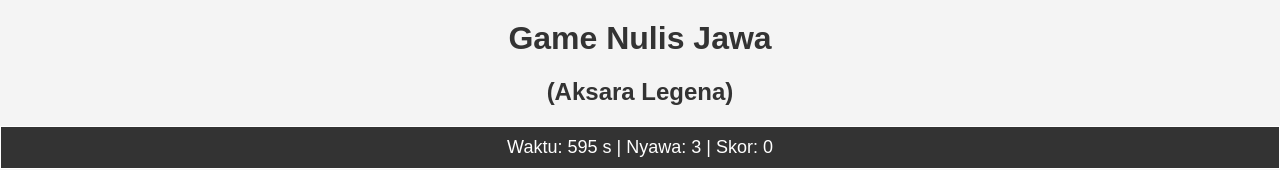
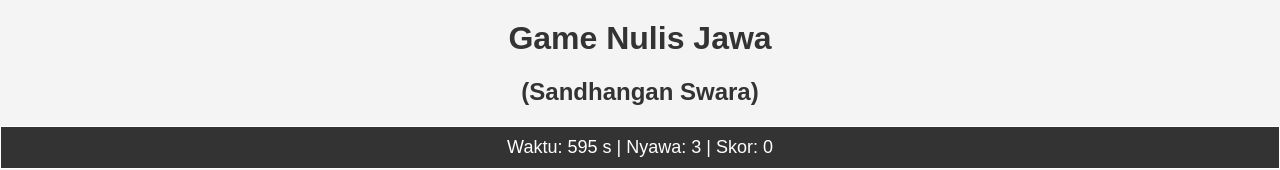
Before and after one commit to sigitstt/sandhanganswara, a plain HTML site: page index.html in a window 1280 px wide. Shown: the top 170 px of the page. Drawn offline with Linux system fonts and the light colour scheme.

Commit message:
Update index.html

```diff
--- a/index.html
+++ b/index.html
@@ -114,7 +114,7 @@
 </head>
 <body>
     <h1>Game Nulis Jawa</h1>
-	<h2>(Aksara Legena)</h2>
+	<h2>(Sandhangan Swara)</h2>
 
     <div class="info" id="gameInfo">
         <span id="time">Wektu: 600 s</span> | <span id="lives">Nyawa: 3</span> | <span id="score">Skor: 0</span>
```
